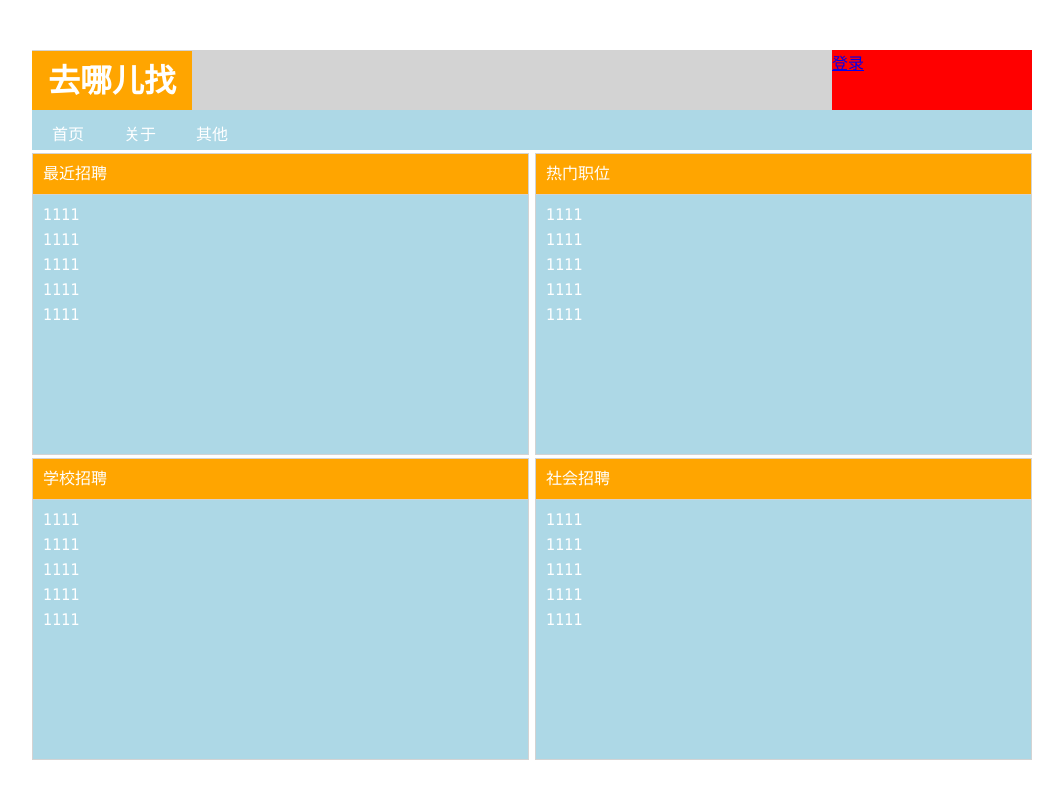
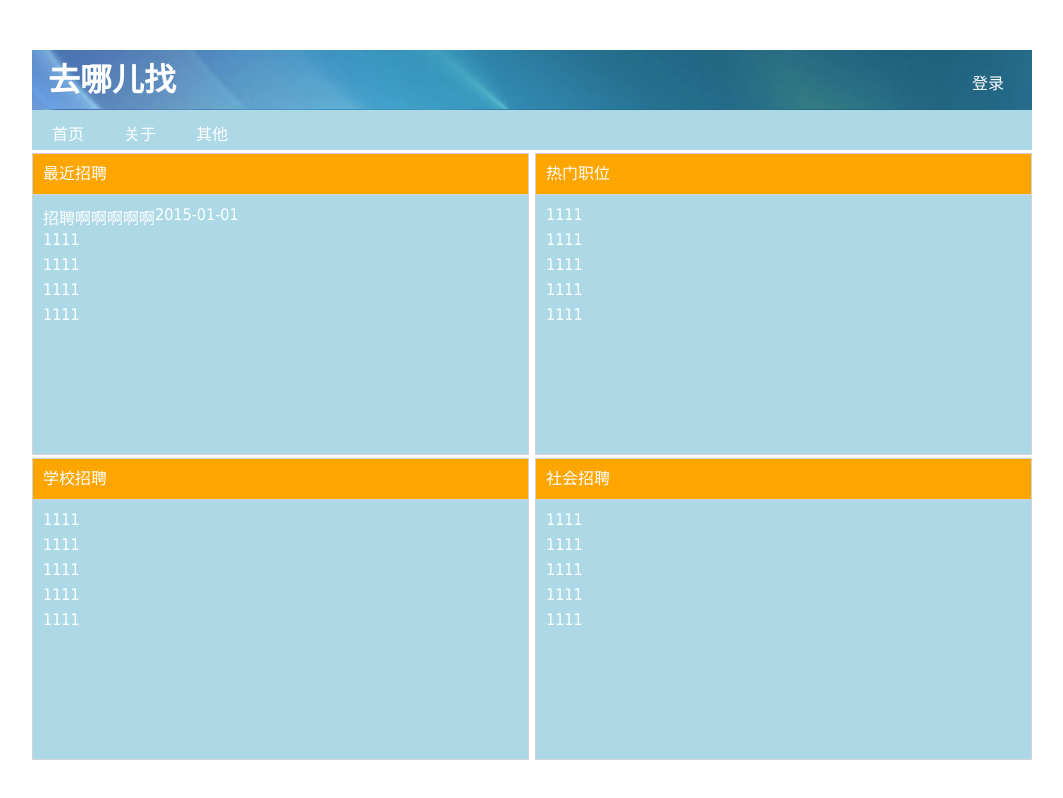
Before and after one commit to myafer/Study01, a plain HTML site: page index.html in a window 1280 px wide. Shown: the whole page, without its empty margins (108-1171 px from the left). Drawn offline with Linux system fonts and the light colour scheme.

Commit message:
update
update

```diff
--- a/css/main.css
+++ b/css/main.css
@@ -2,11 +2,11 @@
 	background-color: lightgray;
 	height: 60px;
 	margin-top: 50px;
+	background-image: url(../img/banner.png);
 }
 
 #uuu {
 	color: white;
-	background-color: orange;
 	width: 160px;
 	height: 60px;
 	line-height: 60px;
@@ -19,14 +19,23 @@
 	float: left;
 	width: 160px;
 	height: 60px;
-	margin-top: -20px;
+	margin-top: -21px;
 }
 
 #login_div {
 	float: right;
-	width: 200px;
-	height: 60px;
-	background-color: red;
+	width: 40px;
+	height: 20px;
+	margin: 20px;
+}
+
+#login_div a {
+	color: white;
+	text-decoration:none;
+}
+
+#login_div a:hover {
+	color: #2a5f00;
 }
 
 #header {
@@ -196,6 +205,11 @@ p {
 	font-family: tahoma;
 	outline: none;
 }
-.data_list li a:hover {
+.job_desc:hover {
 	color: #2a5f00;
+	float: left;
 }
+
+.job_date {
+	float: right;
+}
--- a/index.html
+++ b/index.html
@@ -16,7 +16,7 @@
 	<div class="container">
 	<div id="titleContainer">
 		<div id="title_text">
-		<h1 id="uuu">去哪儿找</h1>
+			<h1 id="uuu">去哪儿找</h1>
 		</div>
 		<div id="login_div">
 			<a href="login.html">登录</a>
@@ -32,11 +32,11 @@
 <div class="data_container" id="data_left">
 	<p class="data_title">最近招聘</p>
 	<ul class="data_list">
-		<li><a href="b.html">1111</a></li>
-		<li><a href="b.html">1111</a></li>
-		<li><a href="b.html">1111</a></li>
-		<li><a href="b.html">1111</a></li>
-		<li><a href="b.html">1111</a></li>
+		<li><a class="job_desc" href="b.html">招聘啊啊啊啊啊</a> <a class="job_date"> 2015-01-01</a></li>
+		<li><a class="job_desc" href="b.html">1111</a></li>
+		<li><a class="job_desc" href="b.html">1111</a></li>
+		<li><a class="job_desc" href="b.html">1111</a></li>
+		<li><a  class="job_desc"href="b.html">1111</a></li>
 	</ul>
 </div>
 
```
Also changed, not shown: about.html (added, +9 -0 lines), img/banner.png (added).
